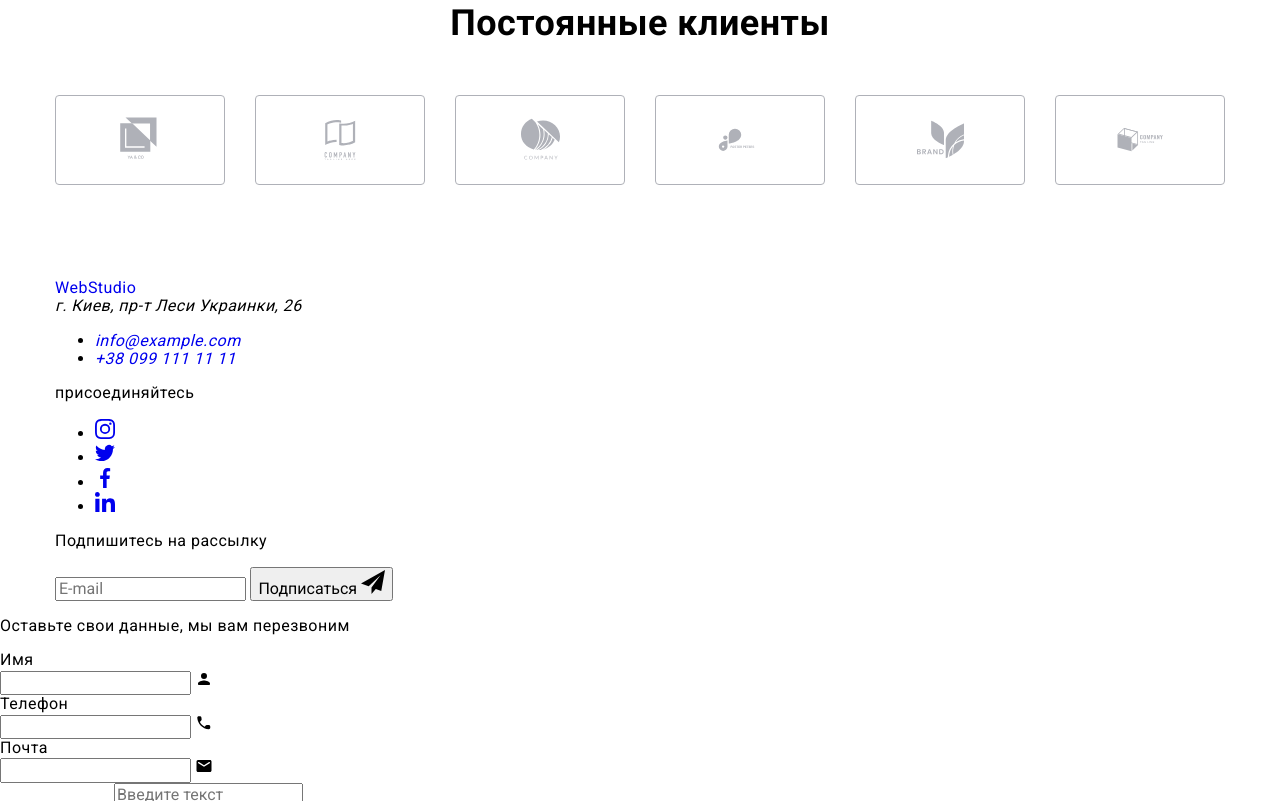
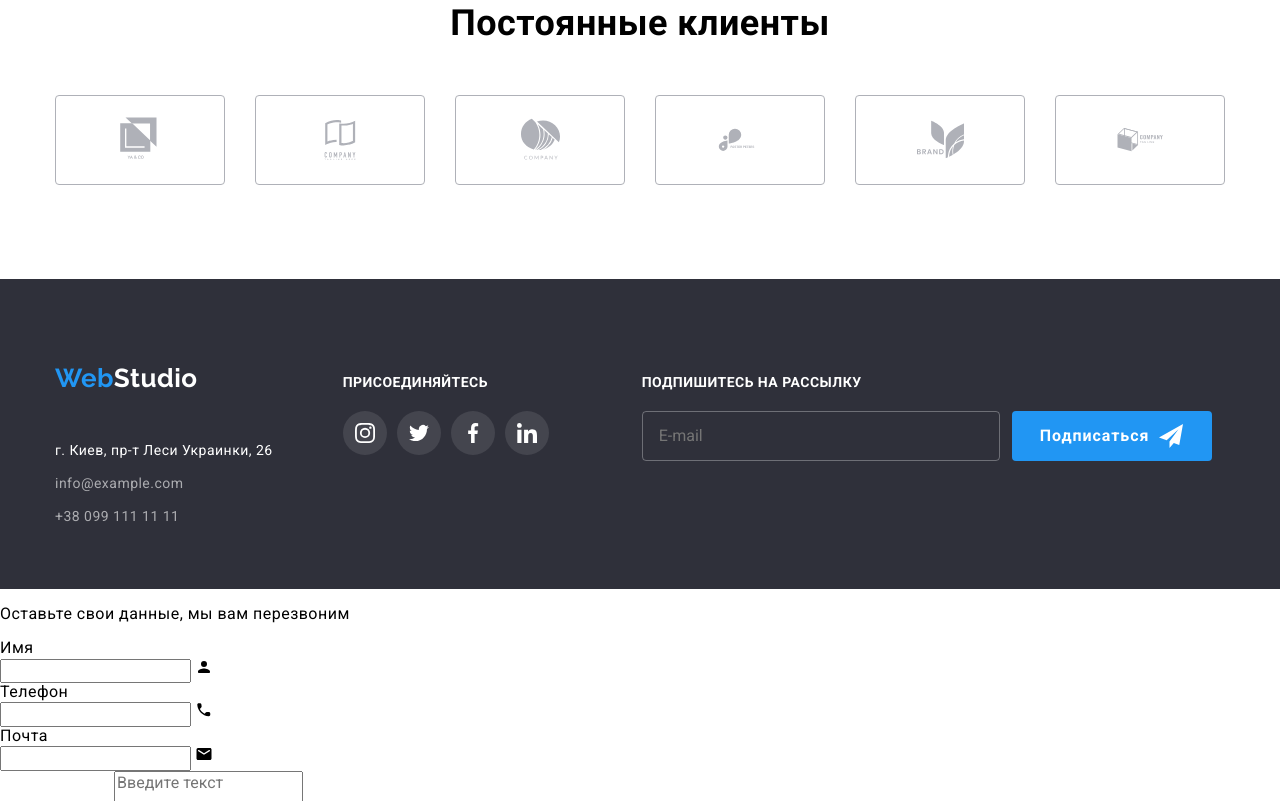
Before and after one commit to AlexandrHavrylov/goit-markup-hw-07, a plain HTML site: page index.html in a window 1280 px wide. Shown: the part 2397-3198 px from the top of the page. Drawn offline with nearby package versions, Linux system fonts and the light colour scheme.

Commit message:
Футер по БЭМ И  СААС

```diff
--- a/index.html
+++ b/index.html
@@ -186,28 +186,28 @@
                 <p class="teamate-card__text">Product Designer</p>
                 <ul class="network__list">
                   <li class="network__item">
-                    <a class="network__link" href="">
+                    <a class="network__link network__link--grey" href="">
                       <svg class="network__icon" width="20" height="20">
                         <use href="./img/sprite.svg#icon-instagram"></use>
                       </svg>
                     </a>
                   </li>
                   <li class="network__item">
-                    <a class="network__link" href="">
+                    <a class="network__link network__link--grey" href="">
                       <svg class="network__icon" width="20" height="20">
                         <use href="./img/sprite.svg#icon-twitter"></use>
                       </svg>
                     </a>
                   </li>
                   <li class="tnetwork__item">
-                    <a class="network__link" href="">
+                    <a class="network__link network__link--grey" href="">
                       <svg class="network__icon" width="20" height="20">
                         <use href="./img/sprite.svg#icon-facebook"></use>
                       </svg>
                     </a>
                   </li>
                   <li class="network__item">
-                    <a class="network__link" href="">
+                    <a class="network__link network__link--grey" href="">
                       <svg class="network__icon" width="20" height="20">
                         <use href="./img/sprite.svg#icon-linkedin"></use>
                       </svg>
@@ -228,28 +228,28 @@
                 <p class="teamate-card__text">Frontend Developer</p>
                 <ul class="network__list">
                   <li class="network__item">
-                    <a class="network__link" href="">
+                    <a class="network__link network__link--grey" href="">
                       <svg class="network__icon" width="20" height="20">
                         <use href="./img/sprite.svg#icon-instagram"></use>
                       </svg>
                     </a>
                   </li>
                   <li class="network__item">
-                    <a class="network__link" href="">
+                    <a class="network__link network__link--grey" href="">
                       <svg class="network__icon" width="20" height="20">
                         <use href="./img/sprite.svg#icon-twitter"></use>
                       </svg>
                     </a>
                   </li>
                   <li class="network__item">
-                    <a class="network__link" href="">
+                    <a class="network__link network__link--grey" href="">
                       <svg class="network__icon" width="20" height="20">
                         <use href="./img/sprite.svg#icon-facebook"></use>
                       </svg>
                     </a>
                   </li>
                   <li class="network__item">
-                    <a class="network__link" href="">
+                    <a class="network__link network__link--grey" href="">
                       <svg class="network__icon" width="20" height="20">
                         <use href="./img/sprite.svg#icon-linkedin"></use>
                       </svg>
@@ -270,28 +270,28 @@
                 <p class="teamate-card__text">Marketing</p>
                 <ul class="network__list">
                   <li class="network__item">
-                    <a class="network__link" href="">
+                    <a class="network__link network__link--grey" href="">
                       <svg class="network__icon" width="20" height="20">
                         <use href="./img/sprite.svg#icon-instagram"></use>
                       </svg>
                     </a>
                   </li>
                   <li class="network__item">
-                    <a class="network__link" href="">
+                    <a class="network__link network__link--grey" href="">
                       <svg class="network__icon" width="20" height="20">
                         <use href="./img/sprite.svg#icon-twitter"></use>
                       </svg>
                     </a>
                   </li>
                   <li class="network__item">
-                    <a class="network__link" href="">
+                    <a class="network__link network__link--grey" href="">
                       <svg class="network__icon" width="20" height="20">
                         <use href="./img/sprite.svg#icon-facebook"></use>
                       </svg>
                     </a>
                   </li>
                   <li class="network__item">
-                    <a class="network__link" href="">
+                    <a class="network__link network__link--grey" href="">
                       <svg class="network__icon" width="20" height="20">
                         <use href="./img/sprite.svg#icon-linkedin"></use>
                       </svg>
@@ -312,28 +312,28 @@
                 <p class="teamate-card__text">UI Designer</p>
                 <ul class="network__list">
                   <li class="network__item">
-                    <a class="network__link" href="">
+                    <a class="network__link network__link--grey" href="">
                       <svg class="network__icon" width="20" height="20">
                         <use href="./img/sprite.svg#icon-instagram"></use>
                       </svg>
                     </a>
                   </li>
                   <li class="network__item">
-                    <a class="network__link" href="">
+                    <a class="network__link network__link--grey" href="">
                       <svg class="network__icon" width="20" height="20">
                         <use href="./img/sprite.svg#icon-twitter"></use>
                       </svg>
                     </a>
                   </li>
                   <li class="network__item">
-                    <a class="network__link" href="">
+                    <a class="network__link network__link--grey" href="">
                       <svg class="network__icon" width="20" height="20">
                         <use href="./img/sprite.svg#icon-facebook"></use>
                       </svg>
                     </a>
                   </li>
                   <li class="network__item">
-                    <a class="network__link" href="">
+                    <a class="network__link network__link--grey" href="">
                       <svg class="network__icon" width="20" height="20">
                         <use href="./img/sprite.svg#icon-linkedin"></use>
                       </svg>
@@ -398,55 +398,53 @@
     </main>
     <!-- FOOTER-->
     <footer class="footer">
-      <div class="footer container">
+      <div class="container container--footer">
         <div class="address-container">
-          <a class="footer-logo link" href="./index.html"
-            ><span>Web</span>Studio</a
+          <a class="logo logo--white" href="./index.html"
+            ><span class="logo__text">Web</span>Studio</a
           >
           <address class="address">
-            <span class="address-item text">
-              г. Киев, пр-т Леси Украинки, 26</span
-            >
-            <ul class="list">
-              <li class="address-item">
-                <a class="address-link" href="mailto:info@example.com"
+            <span class="address__text"> г. Киев, пр-т Леси Украинки, 26</span>
+            <ul class="address__list">
+              <li class="address__item">
+                <a class="address__link" href="mailto:info@example.com"
                   >info@example.com</a
                 >
               </li>
-              <li class="address-item">
-                <a class="address-link" href="tel:+380991111111"
+              <li class="address__item">
+                <a class="address__link" href="tel:+380991111111"
                   >+38 099 111 11 11</a
                 >
               </li>
             </ul>
           </address>
         </div>
-        <div class="social-links">
-          <p class="social-text">присоединяйтесь</p>
-          <ul class="social-networks list">
-            <li class="network-item list-item">
-              <a class="network-link" href="#">
+        <div class="network">
+          <p class="network__text">присоединяйтесь</p>
+          <ul class="network__list network__list--footer">
+            <li class="network__item">
+              <a class="network__link network__link--white" href="#">
                 <svg class="network__icon" width="20" height="20">
                   <use href="./img/sprite.svg#icon-instagram"></use>
                 </svg>
               </a>
             </li>
-            <li class="network-item list-item">
-              <a class="network-link" href="#">
+            <li class="network__item">
+              <a class="network__link network__link--white" href="#">
                 <svg class="network__icon" width="20" height="20">
                   <use href="./img/sprite.svg#icon-twitter"></use>
                 </svg>
               </a>
             </li>
-            <li class="network-item list-item">
-              <a class="network-link" href="#">
+            <li class="network__item">
+              <a class="network__link network__link--white" href="#">
                 <svg class="network__icon" width="20" height="20">
                   <use href="./img/sprite.svg#icon-facebook"></use>
                 </svg>
               </a>
             </li>
-            <li class="network-item list-item">
-              <a class="network-link" href="#">
+            <li class="network__item">
+              <a class="network__link network__link--white" href="#">
                 <svg class="network__icon" width="20" height="20">
                   <use href="./img/sprite.svg#icon-linkedin"></use>
                 </svg>
@@ -454,20 +452,20 @@
             </li>
           </ul>
         </div>
-        <div class="mailing-container">
-          <p class="mailing-text">Подпишитесь на рассылку</p>
-          <form class="mailing-form">
-            <label class="mailing-label">
+        <div class="subscribe">
+          <p class="subscribe__text">Подпишитесь на рассылку</p>
+          <form class="subscribe__form">
+            <label class="subscribe__label">
               <input
-                class="mailing-input"
+                class="subscribe__input"
                 type="email"
                 name="email"
                 placeholder="E-mail"
               />
             </label>
-            <button class="subscribe-btn" type="submit">
+            <button class="subscribe__btn" type="submit">
               Подписаться
-              <svg class="send-icon" width="24" height="24">
+              <svg class="subscribe__icon" width="24" height="24">
                 <use href="./img/sprite.svg#icon-send"></use>
               </svg>
             </button>
--- a/sass/components/_networks.scss
+++ b/sass/components/_networks.scss
@@ -6,6 +6,10 @@
 
   text-align: center;
   margin-top: 16px;
+
+  &--footer {
+    margin-top: 20px;
+  }
 }
 
 .network__link {
@@ -17,8 +21,15 @@
   width: 44px;
   height: 44px;
 
-  color: #afb1b8;
-  transition: color 250ms $bazier, background-color 250ms $bazier;
+  &--grey {
+    color: #afb1b8;
+    transition: color 250ms $bazier, background-color 250ms $bazier;
+  }
+
+  &--white {
+    color: $white-color;
+    background-color: $network-bg-color;
+  }
 
   &:hover,
   &:focus {
@@ -31,3 +42,25 @@
 .network__icon {
   fill: currentColor;
 }
+
+/* В ФУТЕРЕ */
+
+.network__text {
+  margin: 0;
+  padding: 0px;
+
+  color: $white-color;
+
+  font-weight: 700;
+  font-size: 14px;
+  line-height: 1.14;
+  text-transform: uppercase;
+}
+
+.network {
+  margin-left: 70px;
+}
+
+.network__item:not(:first-child) {
+  margin-left: 10px;
+}
--- /dev/null
+++ b/sass/components/footer/_address.scss
@@ -0,0 +1,27 @@
+.address {
+  margin-top: 20px;
+  font-style: inherit;
+}
+
+.address__list {
+  @extend %list;
+}
+
+.address__list,
+.address__item:last-child {
+  margin-top: 9px;
+}
+
+.address__text {
+  color: $primary-bg-color;
+}
+
+.address__link {
+  color: $footer-address-color;
+  transition: color 250ms $bazier;
+
+  &:hover,
+  &:focus {
+    color: $accent-color;
+  }
+}
--- /dev/null
+++ b/sass/components/footer/_page-footer.scss
@@ -0,0 +1,19 @@
+/* FOOTER */
+.footer {
+  background-color: $third-bg-color;
+
+  font-weight: 400;
+  font-size: 14px;
+  line-height: 1.71;
+}
+
+.container--footer {
+  display: flex;
+  padding-top: 60px;
+  padding-bottom: 60px;
+  align-items: baseline;
+}
+
+.social-links {
+  margin-left: 70px;
+}
--- /dev/null
+++ b/sass/components/footer/_subscribe.scss
@@ -0,0 +1,70 @@
+/* РАССЫЛКА */
+.subscribe {
+  margin-left: 93px;
+}
+
+.subscribe__text {
+  margin: 0;
+  padding: 0;
+
+  color: $white-color;
+
+  font-weight: 700;
+  font-size: 14px;
+  line-height: 1.14;
+  text-transform: uppercase;
+}
+
+.subscribe__form {
+  display: flex;
+  align-items: center;
+  justify-content: center;
+  margin-top: 20px;
+}
+
+.subscribe__label {
+  display: inline-block;
+}
+
+.subscribe__input {
+  padding: 15px 16px;
+  width: 358px;
+  height: 50px;
+
+  background-color: transparent;
+  border: 1px solid rgba(255, 255, 255, 0.3);
+  border-radius: 4px;
+
+  color: rgba(255, 255, 255, 0.6);
+  font-size: 16px;
+  line-height: 1.25;
+}
+
+.subscribe__btn {
+  display: flex;
+  justify-content: center;
+  align-items: center;
+
+  margin-left: 12px;
+  padding-top: 10px;
+  padding-bottom: 10px;
+
+  width: 200px;
+  height: 50px;
+
+  color: $white-color;
+  background-color: $accent-color;
+  font-weight: 700;
+  font-size: 16px;
+  line-height: 1.87;
+  letter-spacing: 0.06em;
+
+  border: 1px solid transparent;
+  border-radius: 4px;
+}
+
+.subscribe__icon {
+  margin-left: 10px;
+
+  fill: currentColor;
+}
--- a/sass/main.scss
+++ b/sass/main.scss
@@ -9,4 +9,7 @@
 @import '../sass/components/main/features-section';
 @import '../sass/components/main/we-do-section';
 @import '../sass/components/main/team-section';
-@import '../sass/components/main/_clients.scss';
+@import '../sass/components/main/clients';
+@import '../sass/components/footer/page-footer';
+@import '../sass/components/footer/address';
+@import '../sass/components/footer/subscribe';
```
Also changed, not shown: css/main.css, css/main.min.css, css/page-footer.css (added), css/page-footer.min.css (added), 4 other files.
